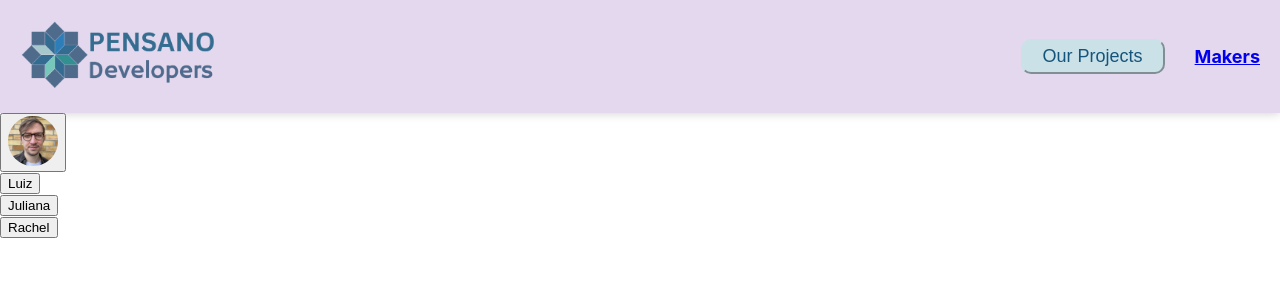
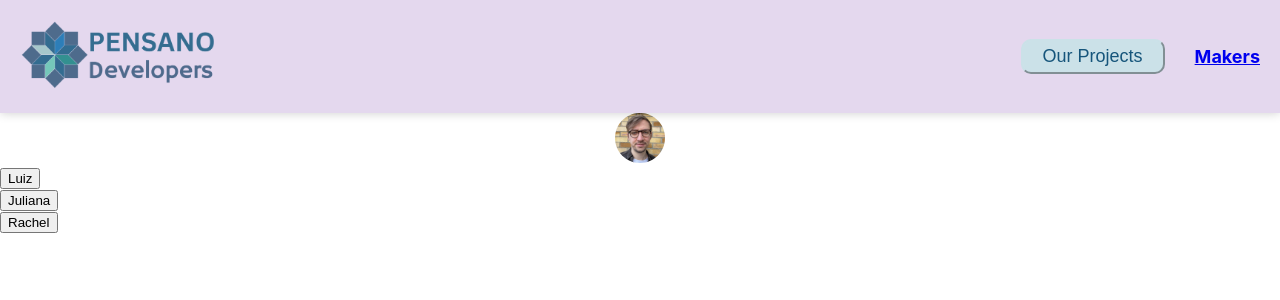
Before and after one commit to josh-p-git/josh-p-git.github.io, a React (Create React App) app: page / in a window 1280 px wide. Shown: the top 300 px of the page. Built offline with nearby package versions, Linux system fonts and the light colour scheme.

Commit message:
CSS styling to face buttons

```diff
--- a/src/App.css
+++ b/src/App.css
@@ -3,3 +3,14 @@
   height: 100%;
   background-color: #CBE1E8;
 }
+
+.face-button {
+  border: none;
+  outline: none;
+  background-color: transparent;
+  cursor: pointer;
+  padding: 0;
+  margin: 0;
+  width: 100%;
+  height: 100%;
+}
--- a/src/App.js
+++ b/src/App.js
@@ -63,7 +63,7 @@ function App() {
         <div>
           <div>
             {showJosh && <Josh handleJosh={handleJosh}/>}
-            <button onClick={() => setShowJosh(true)}><ProfilePic imageProp={josh}/></button>
+            <button className='face-button' onClick={() => setShowJosh(true)}><ProfilePic imageProp={josh} /></button>
           </div>
 
           <div>
```
